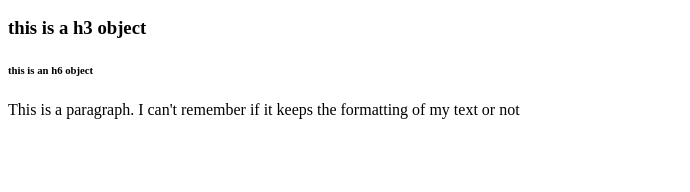
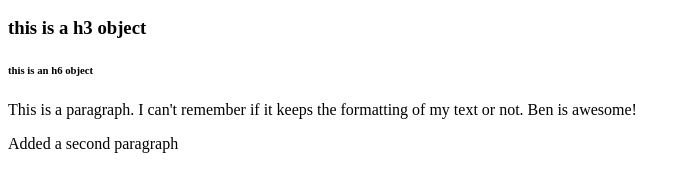
Before and after one commit to frostygoth/my-first-website, a plain HTML site: page index.html in a window 1280 px wide. Shown: the part 96-288 px from the top of the page, without its empty margins (0-690 px from the left). Drawn offline with Linux system fonts and the light colour scheme.

Commit message:
Added a paragraph and updated the first paragraph.

```diff
--- a/index.html
+++ b/index.html
@@ -3,4 +3,6 @@
 <h3>this is a h3 object</h3>
 <h6>this is an h6 object</h6>
 <p>This is a paragraph. I can't remember
-if it keeps the formatting of my text or not</p>
+if it keeps the formatting of my text or not.
+Ben is awesome!</p>
+<p>Added a second paragraph</p>
```
